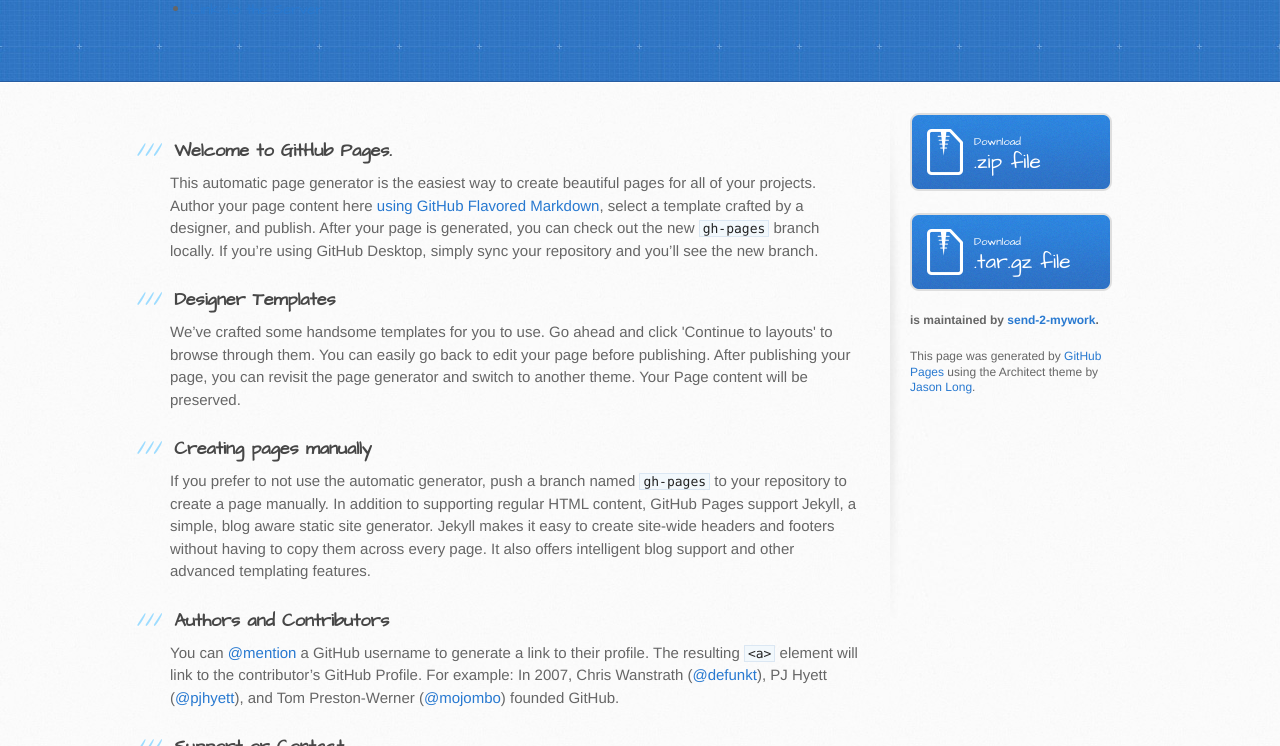
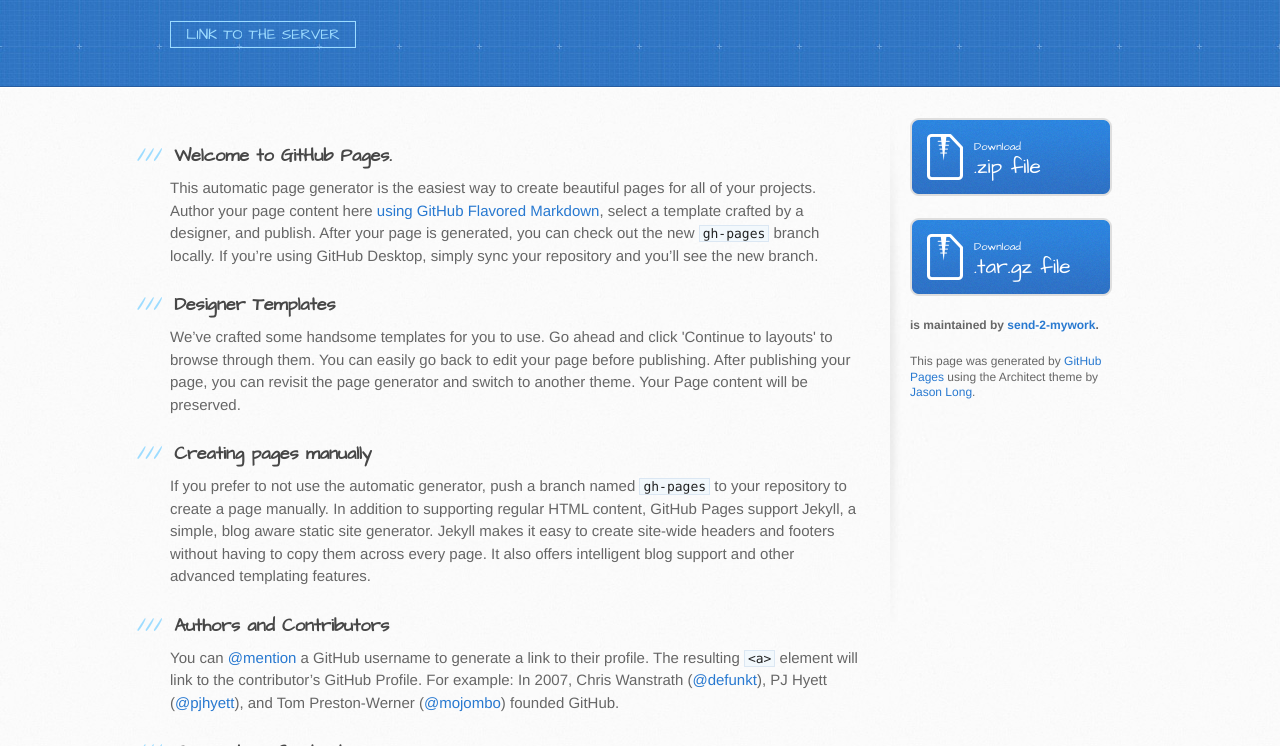
Before and after one commit to send-2-mywork/createServerByExpressAndMiddleware, a website: page index.html in a window 1280 px wide. Shown: the part 354-1100 px from the top of the page. Drawn offline with Linux system fonts and the light colour scheme.

Commit message:
Navigation Style
Add css for navigation

```diff
--- a/stylesheets/stylesheet.css
+++ b/stylesheets/stylesheet.css
@@ -770,6 +770,22 @@
 * html .clearfix {height: 1%;}
 .clearfix {display: block;}
 
+/* Navigation Style */
+.navigation ul {
+  margin: 40px 0 0;
+  padding: 0;
+}
+.navigation li.menu-items {
+  display: inline-block;
+  vertical-align: top;
+}
+.menu-items > a {
+  border: 1px solid #9ddcff;
+  color: #9ddcff;
+  padding: 2px 15px;
+  text-transform: uppercase;
+}
+
 /* #Media Queries
 ================================================== */
 
```
